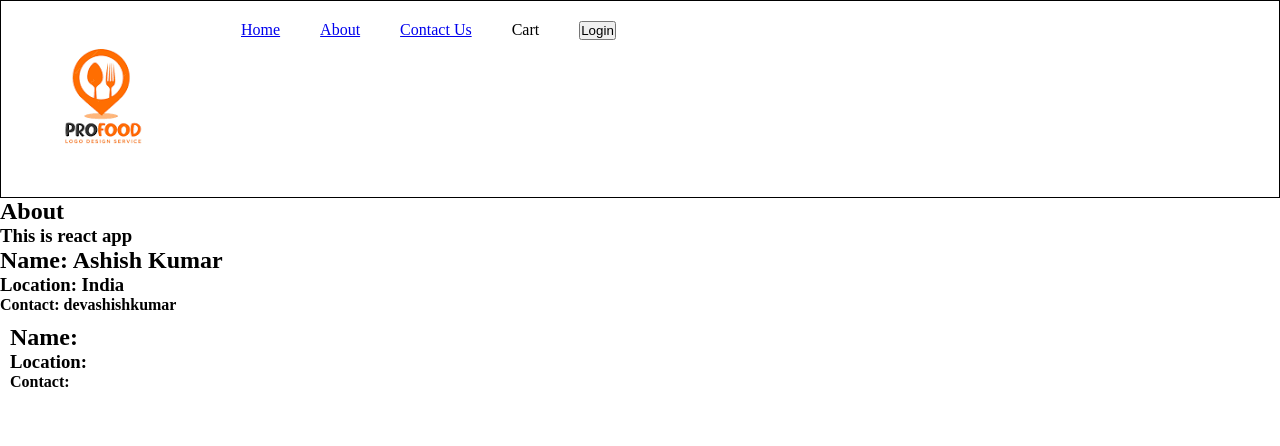
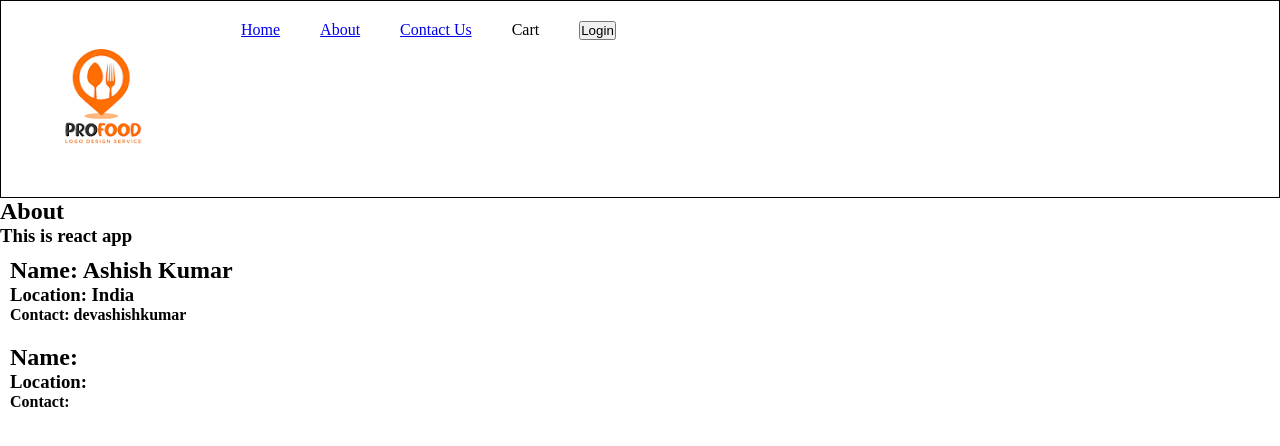
Before and after one commit to devashishkumar/reactapp, a React (Vite) app: page /about in a window 1280 px wide. Shown: the top 446 px of the page. Built offline with nearby package versions, Linux system fonts and the light colour scheme; no server answers.

Commit message:
change class name in user component

```diff
--- a/src/restaurant/components/User.js
+++ b/src/restaurant/components/User.js
@@ -16,7 +16,7 @@ const User = ({ name, location, contact }) => {
     }
   }, []);
   return (
-    <div className="about">
+    <div className="user-card">
       <h2>Name: {name}</h2>
       <h3>Location: {location}</h3>
       <h4>Contact: {contact}</h4>
```
